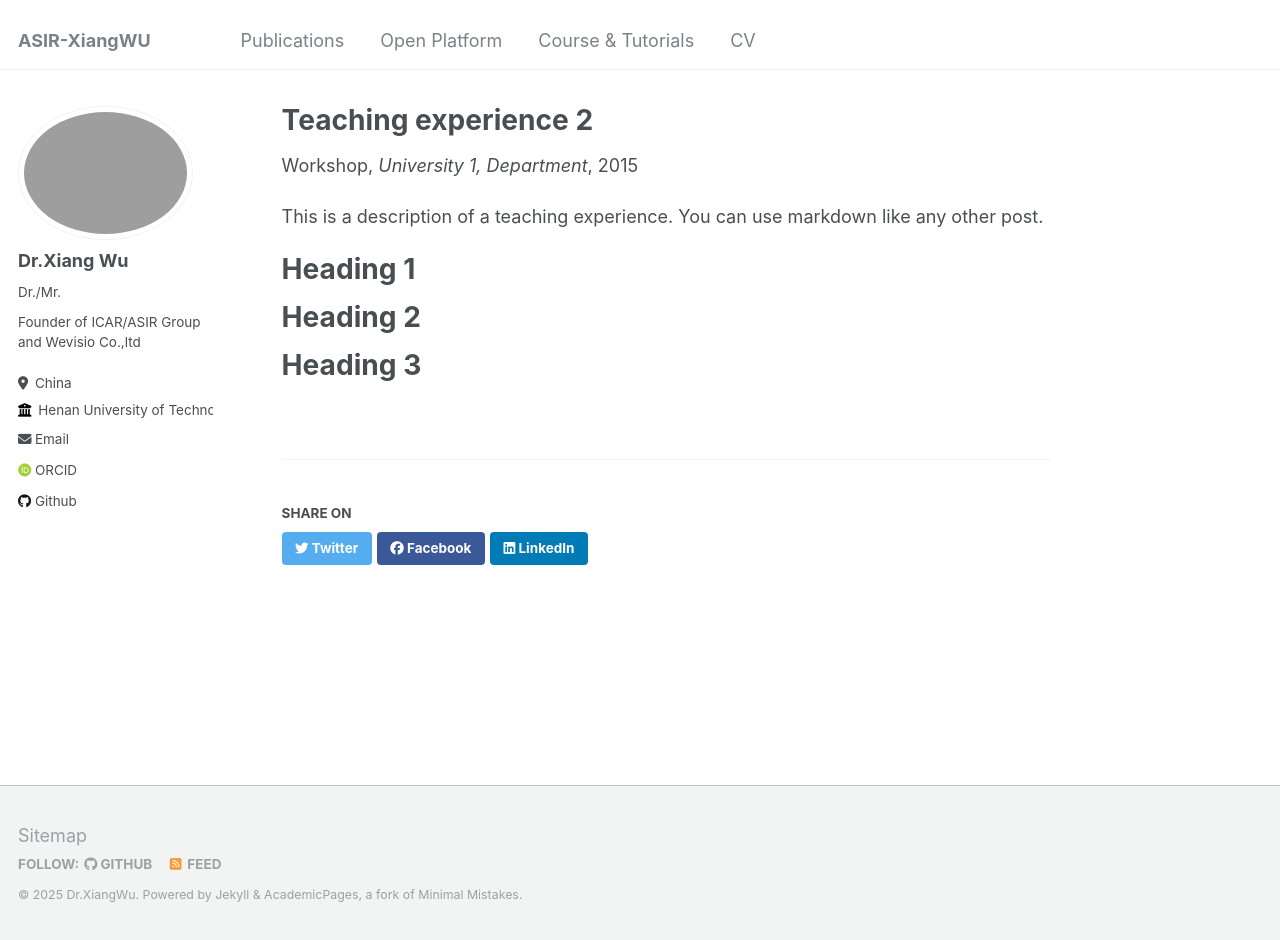
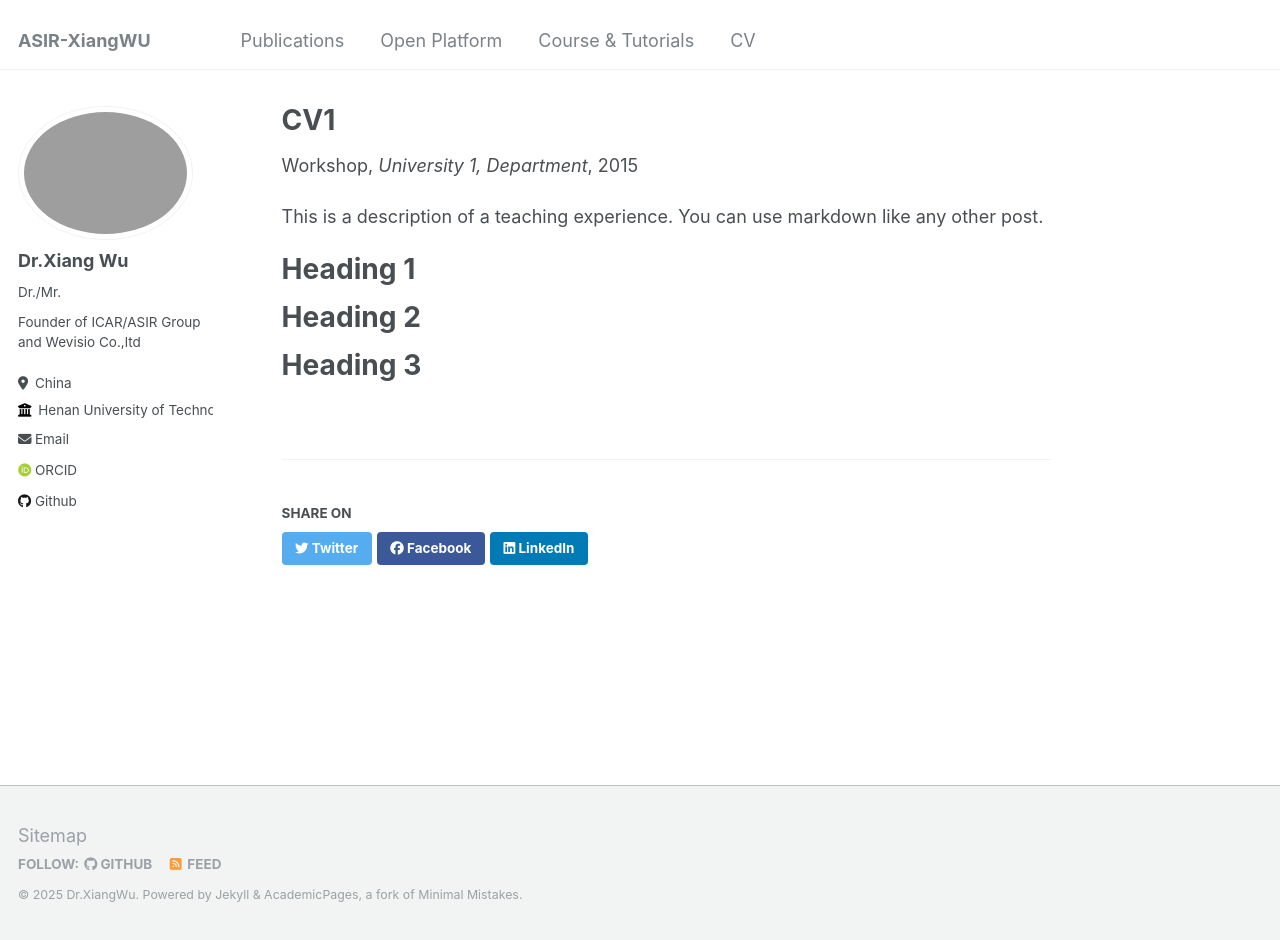
Before and after one commit to xiangwu/xiangwu.github.io, a Jekyll site: the page built from _teaching/cv1-2025.md, in a window 1280 px wide and 940 px high. Built offline with Jekyll 4.4.1, drawn with Linux system fonts in a browser that asks for light colours; some web fonts are replaced; a file with an impossible date is left out.

Commit message:
Update and rename 2015-spring-teaching-2.md to cv1-2025.md

```diff
--- a/_teaching/2015-spring-teaching-2.md
+++ b/_teaching/cv1-2025.md
@@ -1,8 +1,8 @@
 ---
-title: "Teaching experience 2"
+title: "CV1"
 collection: teaching
 type: "Workshop"
-permalink: /teaching/2015-spring-teaching-2
+permalink: /teaching/cv1-2025
 venue: "University 1, Department"
 date: 2015-01-01
 location: "City, Country"
```
